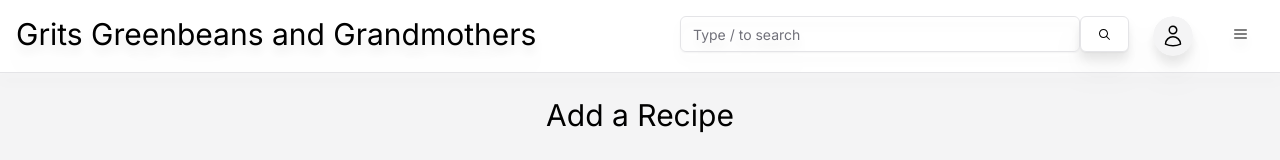
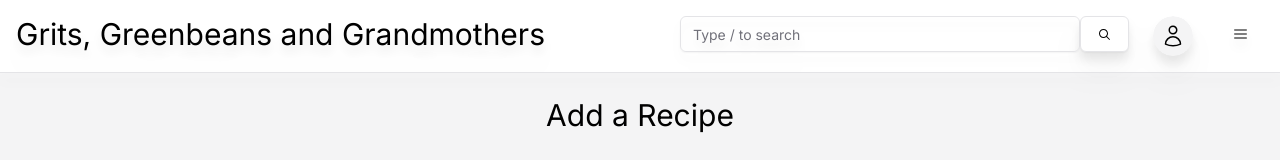
Before and after one commit to stilt0n/grits-greenbeans-grandmothers-next, a Next.js app: page /create-recipe in a window 1280 px wide. Shown: the top 160 px of the page. Built offline with nearby package versions, Linux system fonts and the light colour scheme; no server answers.

Commit message:
add comma to site title

```diff
--- a/components/navbar/navbar.tsx
+++ b/components/navbar/navbar.tsx
@@ -7,7 +7,7 @@ const Navbar = () => {
   return (
     <nav className='flex flex-row px-4 py-4 drop-shadow-xl border-b border-zinc-200 items-baseline h-18'>
       <h1 className='text-lg md:text-3xl text-left flex self-start'>
-        <Link href='/'>Grits Greenbeans and Grandmothers</Link>
+        <Link href='/'>Grits, Greenbeans and Grandmothers</Link>
       </h1>
       <div className='flex flex-row justify-end ml-auto gap-6'>
         <Search className='hidden lg:flex' />
```
